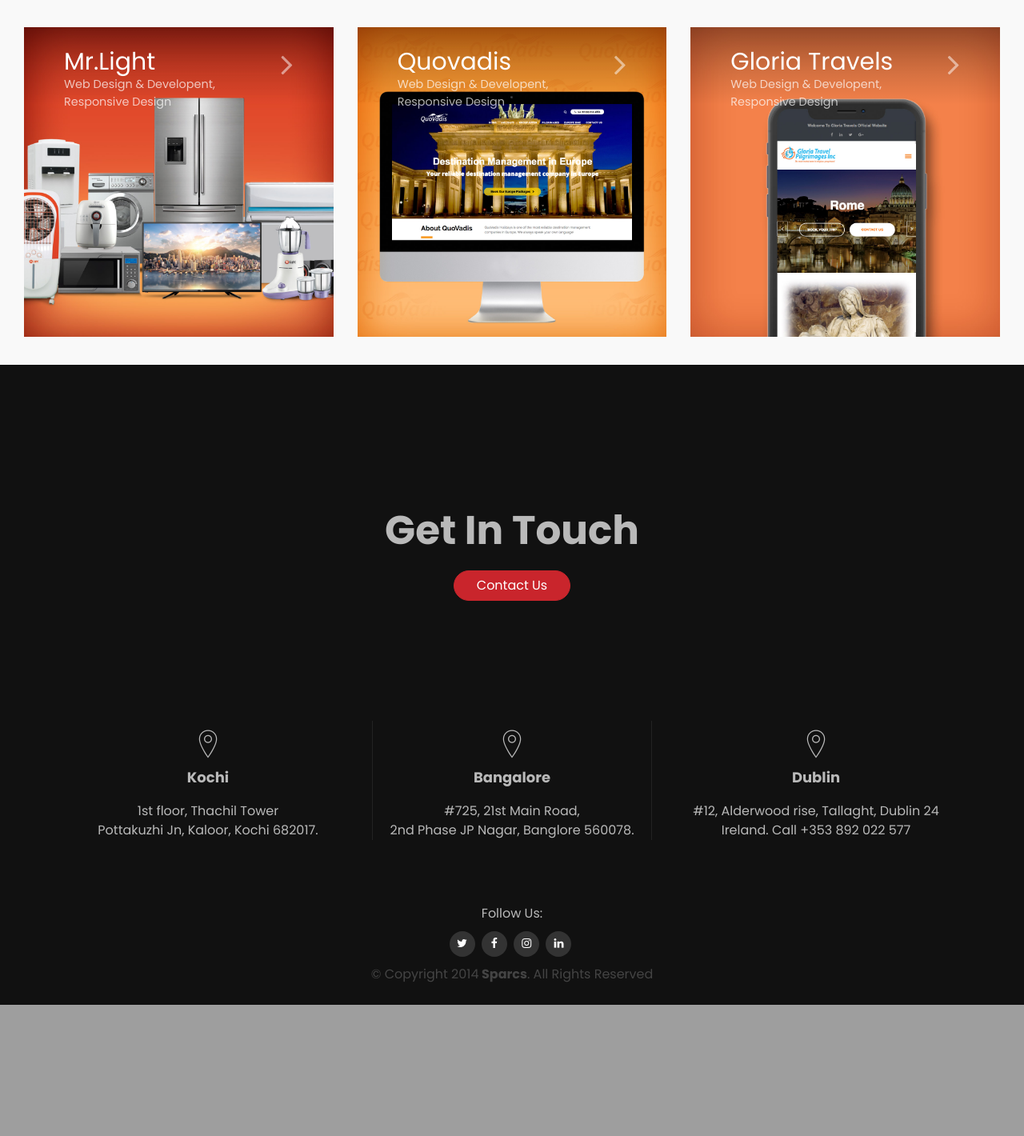
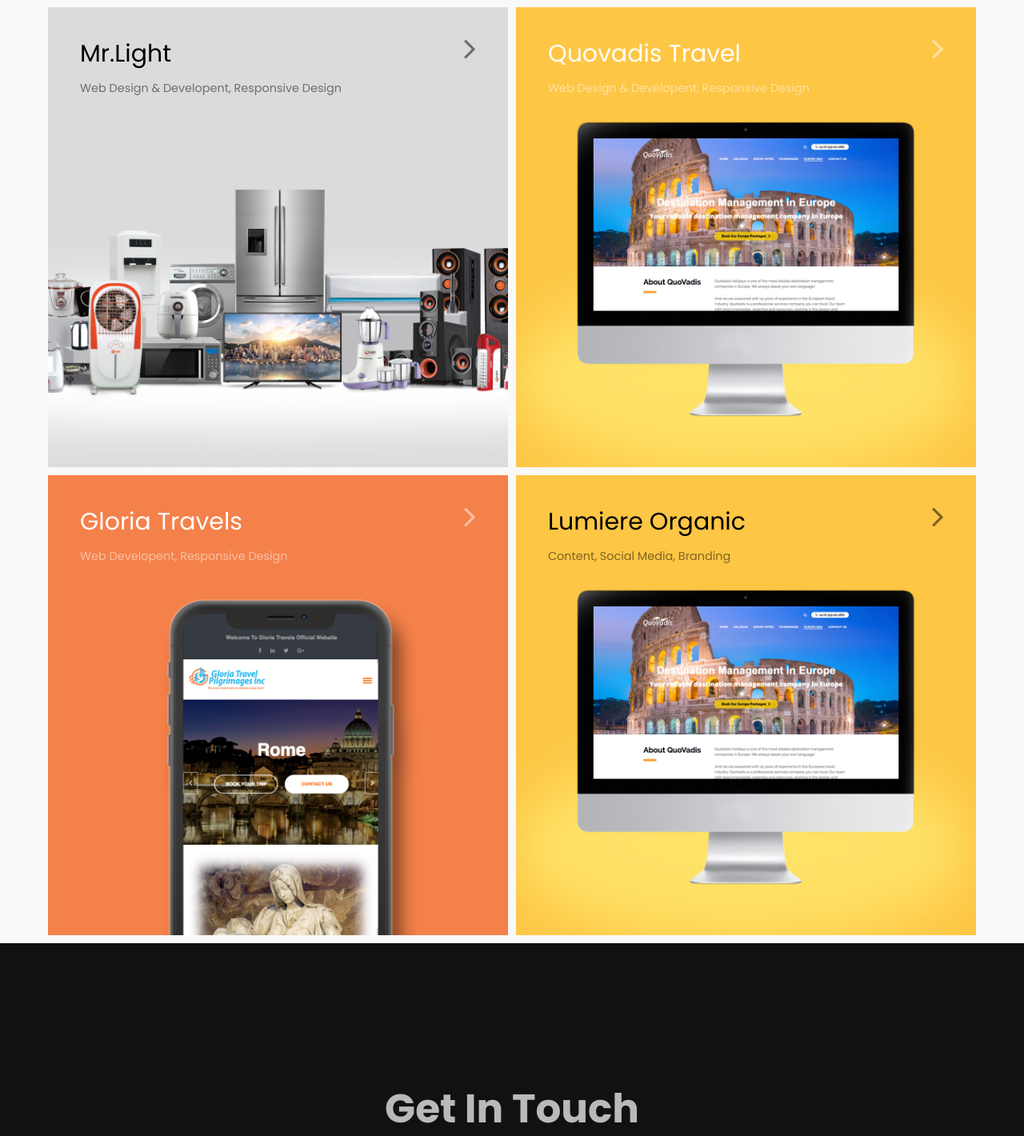
Before and after one commit to SparcsDigitalAgency/sparcs, a PHP site: page /sparcs-new/works.php in a window 1280 px wide. Shown: the part 801-2221 px from the top of the page at 80% size. Before the commit the page ends 2057 px from the top, so only its background shows below. Run offline with PHP 8.4, Linux system fonts and the light colour scheme; some web fonts are replaced.

Commit message:
Work column changes in style and HTML home page and work page

```diff
--- a/sparcs-new/css/style.css
+++ b/sparcs-new/css/style.css
@@ -121,6 +121,7 @@ z-index: 11;
 padding-top: 12px;
 color: #fff;
 }
+
 @media (max-width: 768px) {
 .back-to-top {
 bottom: 15px;
@@ -317,10 +318,17 @@ bottom: -9px;
 * responsive:
 * header
 * ------------------------------------------------------------------- */
+@media only screen and (min-width: 1600px) {
+.container {
+max-width: 1410px;
+}
+}
+
 @media only screen and (max-width: 1600px) {
 .header-logo {
 left: 60px;
 }
+
 .header-menu-toggle {
 right: 60px;
 }
@@ -628,7 +636,7 @@ z-index: 10;
 margin-bottom: 50px;
 }
 .about-content {
-margin-top: 50%;
+margin-top: 40%;
 }
 #about h2 {
 color: #444;
@@ -658,10 +666,10 @@ background-size: cover;
 height: 100vh;
 }
 #services .margintop {
-padding: 10% 0% 0% 0%;
+padding-top: 10%;
 }
 .services-content {
-margin-top: 65%;
+margin-top: 20%;
 }
 #services h2 {
 color: #444;
@@ -1143,7 +1151,7 @@ position: relative;
 z-index: 10;
 }
 #works-section1 .works-content {
-margin-top: 50%;
+margin-top: 40%;
 }
 #works-section1 h2 {
 color: #444;
@@ -1151,8 +1159,10 @@ font-size: 50px;
 font-weight: 700;
 }
 #works-section2{
-padding: 0% 0% 0% 0%;
 background: #f9f9f9;
+}
+#works-section2 .container{
+padding:5px 0;
 }
 .works-section1-list{
 margin-left: -40px;
@@ -1227,6 +1237,9 @@ color: #444;
 .marginbottom{
 margin-bottom: 20px;
 }
+#works-section2 .items{
+	padding: 5px;
+}
 #works-section2 .portfolio-item {
 overflow: hidden;
 position: relative;
@@ -1235,7 +1248,6 @@ vertical-align: middle;
 text-align: center;
 height:auto;
 width: 100%;
-margin:20px 0;
 }
 .work-container{
 	padding: 15px;
@@ -1271,18 +1283,20 @@ font-weight: 700;
 #works-section2 .texts{
 	position: absolute;
 	z-index:999;
-	padding: 25px 0px 0px 50px;
+	padding: 20px 40px;
 	text-align: left;
 	width: 100%;
 }
 #works-section2 .texts-head{
-	display: inline-block;
-	width: 75%;
+	transition: all 0.4s ease;
+	width: 90%;
+	float:left;
+
 }
 #works-section2 .texts p{
 	color: #fff;
 	font-size: 0.9em;
-	opacity: 0.7;
+	opacity: 0.5;
 }
 #works-section2 .texts h2 {
     color: #fff;
@@ -1290,20 +1304,30 @@ font-weight: 700;
     margin: 0;
     text-transform: capitalize;
     font-weight: 400;
+    padding:20px 0 15px;
 }
 #works-section2 .texts-icon{
 	float: right;
+	text-align: right;
+	width: 10%;
+	opacity: 0.5;
 	transition: all 0.4s ease;
-	margin-right: 15%;
-	opacity: 0.5;
-}
+	padding: 10px 0 0 0;
+}
+
 #works-section2 .texts-icon .fa{
 	font-size: 42px;
     color: #fff;
 }
-#works-section2 .portfolio-item:hover  .texts-icon{
-    margin-right: 10%;
-}
+#works-section2 .portfolio-item:hover .texts-icon{
+    padding-right:10px;
+}
+#works-section2 .portfolio-item:hover  .texts-head{
+    padding-left:5px;
+}
+
+#works-section2 .black h2, #works-section2 .black p, #works-section2 .black .fa{color: #000;}
+#works-section2 .white h2, #works-section2 .white p, #works-section2 .white .fa{color: #fff;}
 
 /* #works-section2 .portfolio-item:hover .portfolio-overlay background-image: linear-gradient(#00000050 7% , #ffff0000 20%);{
 opacity: 1;
--- a/sparcs-new/works.php
+++ b/sparcs-new/works.php
@@ -33,63 +33,70 @@
    works section2
    ============================-->
 <section id="works-section2">
-   <div class="container-fluid">
-      <div class="work-container">
+   <div class="container">
+
          <div class="row">
-            <div class="col-lg-4 ">
-               <div class="portfolio-item">
+            <div class="col-lg-6 items">
+               <div class="portfolio-item black">
                   <a href="mr-light.php" class="portfolio-popup">
+
                      <div class="texts">
                         <div class="texts-head">
                            <h2 >Mr.Light</h2>
                            <p >Web Design & Developent, Responsive Design</p>
                         </div>
-                        <div class="texts-icon">
-                           <i class="fa fa-angle-right"></i>
-                        </div>
+                        <div class="texts-icon"><i class="fa fa-angle-right"></i></div>
                      </div>
                      <img src="img/mrlight/cover.jpg" alt="">
-                     <div class="portfolio-overlay"></div>
                   </a>
                </div>
             </div>
-            <div class="col-lg-4 ">
-               <div class="portfolio-item">
+            <div class="col-lg-6 items">
+               <div class="portfolio-item white">
                   <a href="mr-light.php" class="portfolio-popup">
                      <div class="texts">
                         <div class="texts-head">
-                           <h2 >Quovadis</h2>
+                           <h2 >Quovadis Travel</h2>
                            <p >Web Design & Developent, Responsive Design</p>
                         </div>
-                        <div class="texts-icon">
-                           <i class="fa fa-angle-right"></i>
-                        </div>
+                        <div class="texts-icon"><i class="fa fa-angle-right"></i></div>
                      </div>
                      <img src="img/quovadis/cover.jpg" alt="">
-                     <div class="portfolio-overlay"></div>
                   </a>
                </div>
             </div>
-            <div class="col-lg-4 ">
-               <div class="portfolio-item">
+            <div class="col-lg-6 items">
+               <div class="portfolio-item white">
                   <a href="mr-light.php" class="portfolio-popup">
                      <div class="texts">
                         <div class="texts-head">
                            <h2 >Gloria Travels</h2>
-                           <p >Web Design & Developent, Responsive Design</p>
+                           <p >Web Developent, Responsive Design</p>
                         </div>
-                        <div class="texts-icon">
-                           <i class="fa fa-angle-right"></i>
-                        </div>
+                        <div class="texts-icon"><i class="fa fa-angle-right"></i></div>
                      </div>
                      <img src="img/gloria-travels/cover.jpg" alt="">
-                     <div class="portfolio-overlay"></div>
                   </a>
                </div>
             </div>
+            <div class="col-lg-6 items">
+               <div class="portfolio-item black">
+                  <a href="mr-light.php" class="portfolio-popup">
+                     <div class="texts">
+                        <div class="texts-head">
+                           <h2 >Lumiere Organic</h2>
+                           <p >Content, Social Media, Branding</p>
+                        </div>
+                        <div class="texts-icon"><i class="fa fa-angle-right"></i></div>
+                     </div>
+                     <img src="img/quovadis/cover.jpg" alt="">
+                  </a>
+               </div>
+            </div>
+
+
          </div>
       </div>
-   </div>
 </section>
 <!--==========================
    end of works  Section2
```
Also changed, not shown: sparcs-new/index.php (+58 -42 lines), sparcs-new/img/gloria-travels/cover.jpg, sparcs-new/img/mrlight/cover.jpg, sparcs-new/img/quovadis/cover.jpg, 1 other file.
